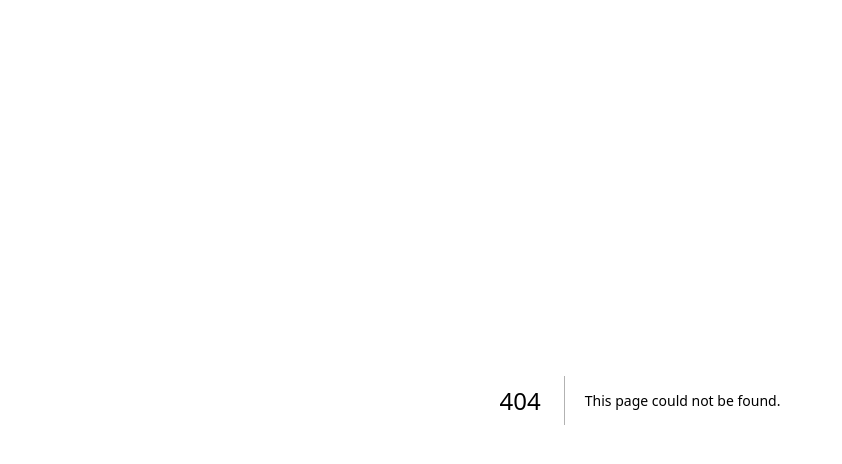
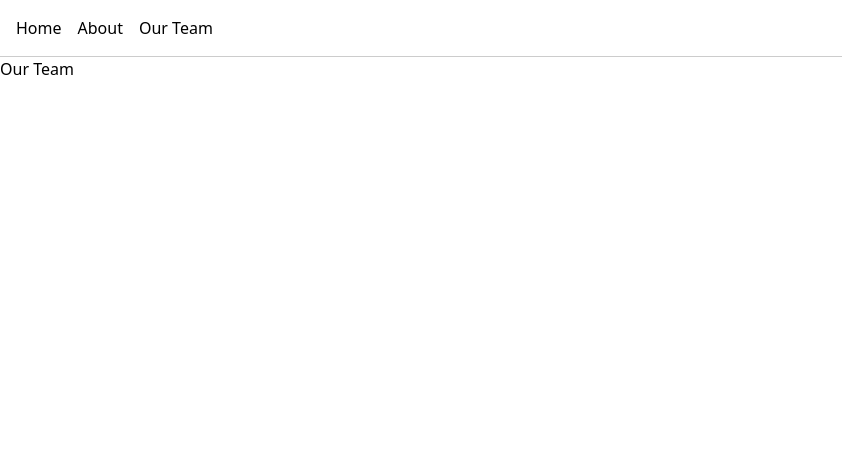
Before and after one commit to tarocee/intro-to-nextjs, a Next.js app: page /about/team in a window 1280 px wide. Before the commit this address had no page. Shown: the top 464 px of the page, without its empty margins (0-842 px from the left). Built offline with nearby package versions, Linux system fonts and the light colour scheme.

Commit message:
Add links in the layout

```diff
--- a/src/app/about/teams/page.js
+++ b/src/app/about/team/page.js
@@ -1,3 +1,3 @@
 export default function TeamsPage(){
-    return(<h1>Teams Page</h1>)
+    return(<h1>Our Team</h1>)
 }
--- a/src/app/layout.js
+++ b/src/app/layout.js
@@ -1,4 +1,5 @@
 import "./globals.css";
+import Link from "next/link";
 
 
 export const metadata = {
@@ -11,7 +12,18 @@ export default function RootLayout({ children }) {
     <html
       lang="en"
     >
-      <body className="min-h-full flex flex-col">{children}</body>
+      <body className="min-h-full flex flex-col">
+<header style={{ padding: "1rem", borderBottom: "1px solid #ccc" }}>
+          <nav>
+            <ul style={{ display: "flex", gap: "1rem", listStyle: "none" }}>
+              <li><Link href="/">Home</Link></li>
+              <li><Link href="/about">About</Link></li>
+              <li><Link href="/about/team">Our Team</Link></li>
+            </ul>
+          </nav>
+        </header>
+
+        {children}</body>
     </html>
   );
 }
```
